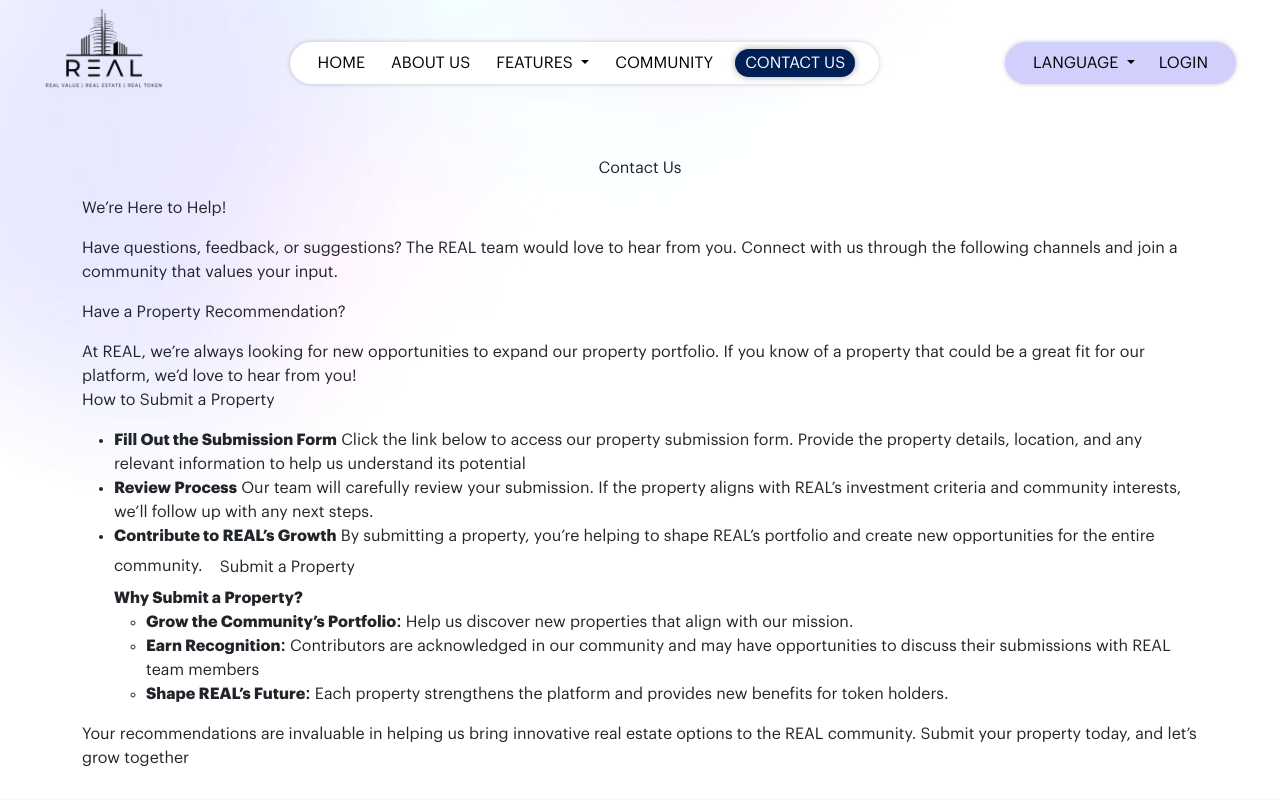
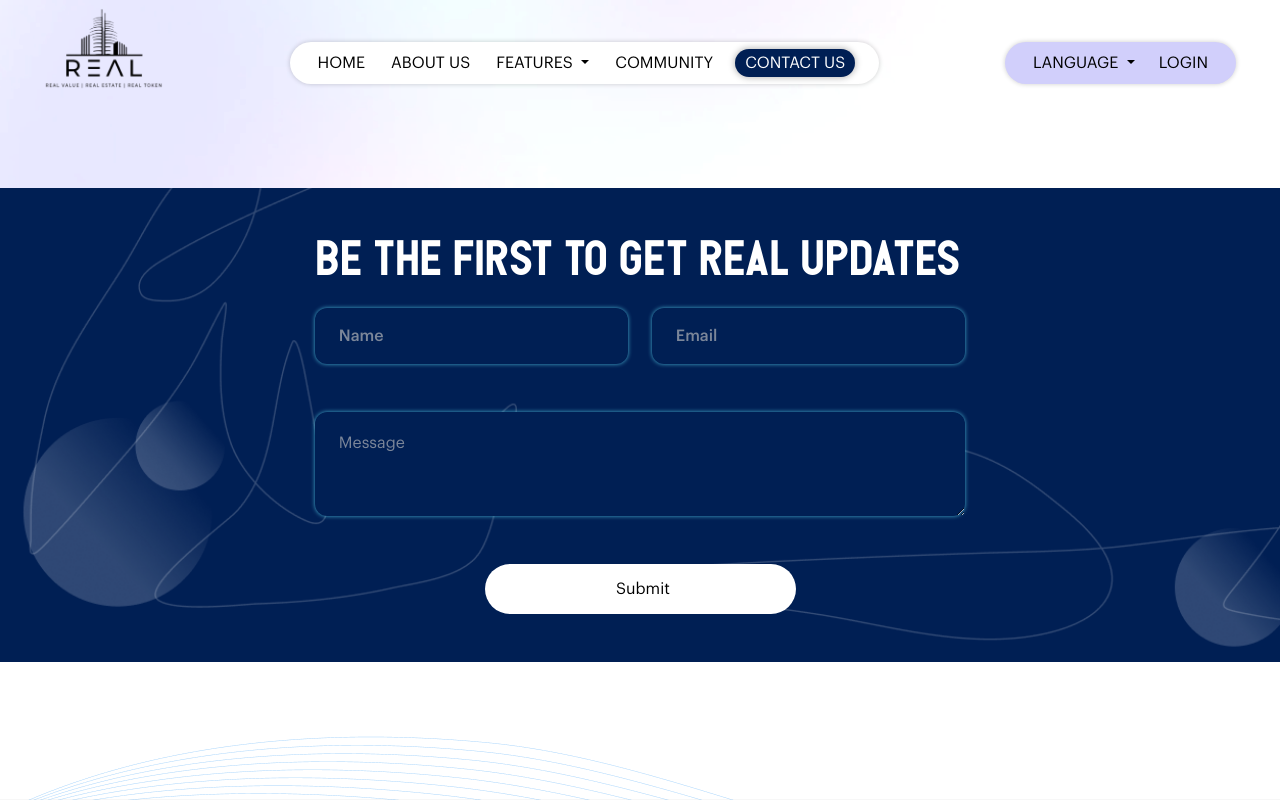
Before and after one commit to Yasir365/RealState, an Angular app: page /contact-us in a window 1280 px wide. Shown: the top 800 px of the page. Built offline with nearby package versions, Linux system fonts and the light colour scheme.

Commit message:
Update contact-us.component.html

```diff
--- a/src/app/contact-us/contact-us.component.html
+++ b/src/app/contact-us/contact-us.component.html
@@ -1,4 +1,4 @@
-<section id="about" class=" py-5">
+<!-- <section id="about" class=" py-5">
     <div class="container aboutContainer_">
         <p class="d-flex justify-content-center about_title">Contact Us</p>
         <div class="d-flex aboutMain w-100 justify-content-between col-12 col-xl-12 col-lg-12 col-md-12 col-sm-12">
@@ -55,7 +55,7 @@
             </div>
         </div>
     </div>
-</section>
+</section> -->
 <div class="comming-soon">
     <app-contact-form> </app-contact-form>
 </div>
```
